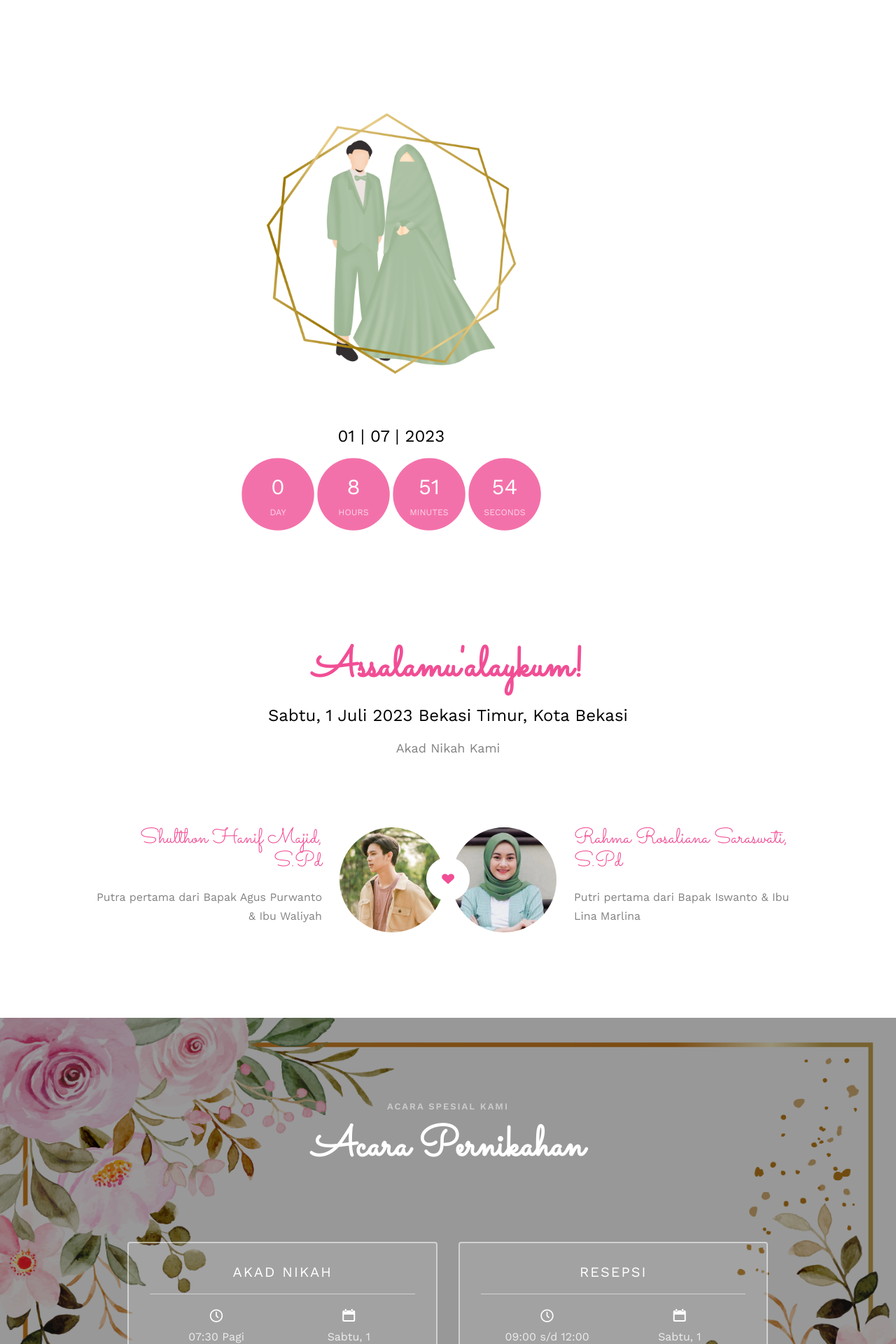
After one commit to shulthon/nikah-rahma, a PHP site: page /nikah.html in a window 1280 px wide. The commit adds this page. Shown: the top 1920 px of the page at 70% size. Run offline with PHP 8.4, Linux system fonts and the light colour scheme; some web fonts are replaced.

Commit message:
updateall

```diff
--- a/css/style.css
+++ b/css/style.css
@@ -12,6 +12,8 @@
 * ======================================================= */
 body {
   font-family: "Work Sans", Arial, sans-serif;
+  margin-left: auto;
+  margin-right: auto;
   font-weight: 400;
   font-size: 16px;
   line-height: 1.7;
@@ -94,9 +96,9 @@ h1, h2, h3, h4, h5, h6, figure {
   z-index: 1001;
 }
 @media screen and (max-width: 768px) {
-  .fh5co-nav {
+  /* .fh5co-nav {
     padding: 20px 0;
-  }
+  } */
 }
 .fh5co-nav #fh5co-logo {
   font-size: 40px;
@@ -1640,7 +1642,7 @@ form label {
 }
 @media screen and (max-width: 768px) {
   .fh5co-nav-toggle {
-    display: block;
+    display: none;
   }
 }
 
--- /dev/null
+++ b/nikah.html
@@ -0,0 +1,340 @@
+<!DOCTYPE html>
+<!--[if lt IE 7]>      <html class="no-js lt-ie9 lt-ie8 lt-ie7"> <![endif]-->
+<!--[if IE 7]>         <html class="no-js lt-ie9 lt-ie8"> <![endif]-->
+<!--[if IE 8]>         <html class="no-js lt-ie9"> <![endif]-->
+<!--[if gt IE 8]><!--> <html class="no-js"> <!--<![endif]-->
+	<head>
+	<meta charset="utf-8">
+	<meta http-equiv="X-UA-Compatible" content="IE=edge">
+	<title>Shulthon dan Rahma</title>
+	<meta name="viewport" content="width=device-width, initial-scale=1">
+	<meta name="description" content="Walimatul 'Urs Shulthon & Rahma" />
+	<meta name="author" content="Shulthon Hanif Majid" />
+
+
+	<meta property="og:title" content="Pernikahan Shulthon & Rahma"/>
+	<meta property="og:image" content="images/nikah.png"/>
+	<meta property="og:url" content=""/>
+	<meta property="og:site_name" content="Pernikahan Shulthon & Rahma"/>
+	<meta property="og:description" content="Pernikahan Shulthon & Rahma"/>
+	<meta name="twitter:title" content="Pernikahan Shulthon & Rahma" />
+	<meta name="twitter:image" content="images/nikah.png" />
+	<meta name="twitter:url" content="" />
+	<meta name="twitter:card" content="" />
+
+	<link href='https://fonts.googleapis.com/css?family=Work+Sans:400,300,600,400italic,700' rel='stylesheet' type='text/css'>
+	<link href="https://fonts.googleapis.com/css?family=Sacramento" rel="stylesheet">
+	<link rel="icon" type="image/png" href="images/diamond.png">
+	<!-- Animate.css -->
+	<link rel="stylesheet" href="css/animate.css">
+	<!-- Icomoon Icon Fonts-->
+	<link rel="stylesheet" href="css/icomoon.css">
+	<!-- Bootstrap  -->
+	<link rel="stylesheet" href="css/bootstrap.css">
+	<link rel="stylesheet" href="js/leaflet/leaflet.css">
+	<!-- Magnific Popup -->
+	<link rel="stylesheet" href="css/magnific-popup.css">
+
+	<!-- Owl Carousel  -->
+	<link rel="stylesheet" href="css/owl.carousel.min.css">
+	<link rel="stylesheet" href="css/owl.theme.default.min.css">
+
+	<!-- Theme style  -->
+	<link rel="stylesheet" href="css/style.css">
+
+	<!-- Modernizr JS -->
+	<script src="js/modernizr-2.6.2.min.js"></script>
+	<!-- FOR IE9 below -->
+	<!--[if lt IE 9]>
+	<script src="js/respond.min.js"></script>
+	<![endif]-->
+
+	</head>
+	<body>
+
+	<div class="fh5co-loader"></div>
+	<style type="text/css">
+		nav{
+			position: fixed;
+		}
+	</style>
+	<div id="page">
+	<!-- <nav class="fh5co-nav" role="navigation">
+		<div class="container">
+			<div class="row">
+				<div class="col-xs-2">
+					<div id="fh5co-logo"><a href="index.html">Pernikahan<strong>.</strong></a></div>
+				</div>
+				<div class="col-xs-10 text-right menu-1">
+					<ul>
+						<li class="active"><a href="#beranda">Beranda</a></li>
+						<li><a href="#acara">Acara</a></li>
+						<li><a href="#map">Denah</a></li>
+						<li><a href="#keutamaan">Keutamaan</a></li>
+					</ul>
+				</div>
+			</div>
+
+		</div>
+	</nav> -->
+
+	<header id="fh5co-header">
+
+		<div class="container" id="beranda">
+			<div class="row">
+				<div class="col-md-8 col-md-offset-2 text-center">
+					<div class="display-t">
+						<div class="display-tc animate-box" data-animate-effect="fadeIn">
+							<h1>Walimatul 'Urs</h1>
+							<img src="images/couple.png" style="max-width: 400px; display: block; margin-left: auto; margin-right: auto;" alt="walimatul" class="img-responsive">
+							<h2>Shulthon &amp; Rahma</h2>
+							<h3>01 | 07 | 2023</h3>
+							<div class="simply-countdown simply-countdown-one"></div>
+							<!-- <p><a href="#" class="btn btn-default btn-sm">Mohon Doa Restu</a></p> -->
+						</div>
+					</div>
+				</div>
+			</div>
+		</div>
+	</header>
+
+	<div id="fh5co-couple">
+		<div class="container">
+			<div class="row">
+				<div class="col-md-8 col-md-offset-2 text-center fh5co-heading animate-box">
+					<h2>Assalamu'alaykum!</h2>
+					<h3>Sabtu, 1 Juli 2023 Bekasi Timur, Kota Bekasi</h3>
+					<p>Akad Nikah Kami</p>
+				</div>
+			</div>
+			<div class="couple-wrap animate-box">
+				<div class="couple-half">
+					<div class="groom">
+						<img src="images/1.png" alt="groom" class="img-responsive">
+					</div>
+					<div class="desc-groom">
+						<h3>Shulthon Hanif Majid, S.Pd</h3>
+						<p>Putra pertama dari Bapak Agus Purwanto & Ibu Waliyah</p>
+					</div>
+				</div>
+				<p class="heart text-center"><i class="icon-heart2"></i></p>
+				<div class="couple-half">
+					<div class="bride">
+						<img src="images/2.png" alt="groom" class="img-responsive">
+					</div>
+					<div class="desc-bride">
+						<h3>Rahma Rosaliana Saraswati, S.Pd</h3>
+						<p>Putri pertama dari Bapak Iswanto & Ibu Lina Marlina</p>
+					</div>
+				</div>
+			</div>
+		</div>
+	</div>
+
+	<div id="fh5co-event" class="fh5co-bg" style="background-image:url(images/img_bg_9.jpg);">
+		<div class="overlay"></div>
+		<div class="container" id="acara">
+			<div class="row">
+				<div class="col-md-8 col-md-offset-2 text-center fh5co-heading animate-box">
+					<span>Acara Spesial Kami</span>
+					<h2>Acara Pernikahan</h2>
+				</div>
+			</div>
+			<div class="row">
+				<div class="display-t">
+					<div class="display-tc">
+						<div class="col-md-10 col-md-offset-1">
+							<div class="col-md-6 col-sm-6 text-center">
+								<div class="event-wrap animate-box">
+									<h3>AKAD NIKAH</h3>
+									<div class="event-col">
+										<i class="icon-clock"></i>
+										<span>07:30 Pagi</span>
+										<span>10:00 Pagi</span>
+									</div>
+									<div class="event-col">
+										<i class="icon-calendar"></i>
+										<span>Sabtu, 1</span>
+										<span>Juli 2023</span>
+									</div>
+									<p>Bertempat di Gedung Serbaguna Komplek PP. PUPR Pengairan Bekasi</p>
+								</div>
+							</div>
+							<div class="col-md-6 col-sm-6 text-center">
+								<div class="event-wrap animate-box">
+									<h3>RESEPSI</h3>
+									<div class="event-col">
+										<i class="icon-clock"></i>
+										<span>09:00 s/d 12:00</span>
+										<span>13:00 s/d 17:00</span>
+									</div>
+									<div class="event-col">
+										<i class="icon-calendar"></i>
+										<span>Sabtu, 1</span>
+										<span>Juli 2023</span>
+									</div>
+									<p>Gedung Serbaguna Komplek PP. PUPR Pengairan Bekasi. Jl. Chairil Anwar, No.1, Margahayu, Bekasi Timur, Jawa Barat</p>
+								</div>
+							</div>
+						</div>
+					</div>
+				</div>
+			</div>
+		</div>
+	</div>
+
+	<div id="fh5co-couple-story">
+		<div class="container">
+			<div class="row">
+				<div class="col-md-8 col-md-offset-2 text-center fh5co-heading animate-box">
+					<h2>Denah Resepsi</h2>
+				</div>
+			</div>
+			<div class="row">
+				<div id='maps-view-absen' style='width: 100%; height:500px;'></div>
+			</div>
+		</div>
+	</div>
+	<div id="fh5co-testimonial">
+		<div class="container" id="keutamaan">
+			<div class="row">
+				<div class="row animate-box">
+					<div class="col-md-8 col-md-offset-2 text-center fh5co-heading">
+						<span>Dalil Pernikahan</span>
+						<h2>Keutamaan Menikah</h2>
+					</div>
+				</div>
+				<div class="row">
+					<div class="col-md-12 animate-box">
+						<div class="wrap-testimony">
+							<div class="owl-carousel-fullwidth">
+								<div class="item">
+									<div class="testimony-slide active text-center">
+										<figure>
+											<img src="images/nikah.png" alt="user">
+										</figure>
+										<span>Allah Berfirman:</span>
+										<blockquote>
+											<p>“Dan segala sesuatu Kami Ciptakan Berpasang-pasangan supaya kamu mengingat kebesaran Allah.”(QS Az-Zariyat: 49)</p>
+										</blockquote>
+									</div>
+								</div>
+
+								<div class="item">
+									<div class="testimony-slide active text-center">
+										<figure>
+											<img src="images/nikah.png" alt="user">
+										</figure>
+										<span>Allah Berfirman:</span>
+										<blockquote>
+											<p>“Bagaimana kamu akan mengambilnya kembali, padahal sebagian kamu telah bergaul (bercampur) dengan yang lain sebagai suami-isteri. Dan mereka (isteri-isterimu) telah mengambil dari kamu perjanjian yang kuat.” (QS An-Nisa: 21)</p>
+										</blockquote>
+									</div>
+								</div>
+								<div class="item">
+									<div class="testimony-slide active text-center">
+										<figure>
+											<img src="images/nikah.png" alt="user">
+										</figure>
+										<span>Rasulullah SAW bersabda:</span>
+										<blockquote>
+											<p>“Siapa yang ingin bertemu Allah dalam keadaan suci dan disucikan, maka menikahlah dengan perempuan-perempuan merdeka.” (HR Ibnu Majah)</p>
+										</blockquote>
+									</div>
+								</div>
+								<div class="item">
+									<div class="testimony-slide active text-center">
+										<figure>
+											<img src="images/nikah.png" alt="user">
+										</figure>
+										<span>Rasulullah bersabda:</span>
+										<blockquote>
+											<p> “Siapa yang menikah maka sungguh ia telah diberi setengahnya ibadah.” (HR Abu Ya’la)</p>
+										</blockquote>
+									</div>
+								</div>
+							</div>
+						</div>
+					</div>
+				</div>
+			</div>
+		</div>
+	</div>
+	<footer id="fh5co-footer" role="contentinfo">
+		<div class="container">
+
+			<div class="row copyright">
+				<div class="col-md-12 text-center">
+					<p>
+						<small class="block">&copy; 2022 <a href="djazuli.my.id">Djazuli Design</a>.</small>
+					</p>
+				</div>
+			</div>
+
+		</div>
+	</footer>
+	</div>
+	<audio autoplay="true" loop="true" controls>
+		<source src="audio.mp3" type="audio/mpeg">
+	</audio>
+	<div class="gototop js-top">
+		<a href="#" class="js-gotop"><i class="icon-arrow-up"></i></a>
+	</div>
+
+	<!-- jQuery -->
+	<script src="js/jquery.min.js"></script>
+	<!-- jQuery Easing -->
+	<script src="js/jquery.easing.1.3.js"></script>
+	<!-- Bootstrap -->
+	<script src="js/bootstrap.min.js"></script>
+	<!-- Waypoints -->
+	<script src="js/jquery.waypoints.min.js"></script>
+	<!-- Carousel -->
+	<script src="js/owl.carousel.min.js"></script>
+	<!-- countTo -->
+	<script src="js/jquery.countTo.js"></script>
+
+	<!-- Stellar -->
+	<script src="js/jquery.stellar.min.js"></script>
+	<!-- Magnific Popup -->
+	<script src="js/jquery.magnific-popup.min.js"></script>
+	<script src="js/magnific-popup-options.js"></script>
+
+	<!-- // <script src="https://cdnjs.cloudflare.com/ajax/libs/prism/0.0.1/prism.min.js"></script> -->
+	<script src="js/simplyCountdown.js"></script>
+	<!-- Main -->
+	<script src="js/main.js"></script>
+	<script src="js/leaflet/leaflet.js"></script>
+	<script>
+	    if (document.getElementById("maps-view-absen")) {
+	        var map = L.map('maps-view-absen').setView([-6.25330, 106.99925], 15);
+
+	        L.tileLayer('https://{s}.tile.openstreetmap.org/{z}/{x}/{y}.png', {
+	            attribution: '&copy; <a href="https://www.openstreetmap.org/copyright">OpenStreetMap</a>'
+	        }).addTo(map);
+
+	        L.marker([-6.25330, 106.99925]).addTo(map);
+	    }
+	</script>
+	<script>
+		// var d = new Date(new Date().getTime() + 200 * 120 * 120 * 700);
+		var d = new Date("May 6, 2023 07:30:000");
+
+		// default example
+		simplyCountdown('.simply-countdown-one', {
+			year: d.getFullYear(),
+			month: d.getMonth() + 1,
+			day: d.getDate()
+		});
+
+		//jQuery example
+		$('#simply-countdown-losange').simplyCountdown({
+			year: d.getFullYear(),
+			month: d.getMonth() + 1,
+			day: d.getDate(),
+			enableUtc: false
+		});
+	</script>
+
+	</body>
+</html>
```
Also changed, not shown: index.html (+8 -6 lines), images/couple.png (added).
